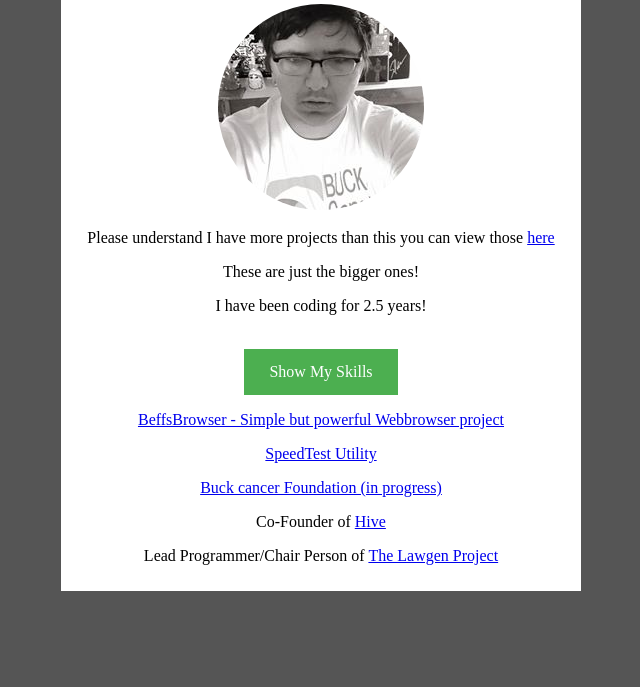
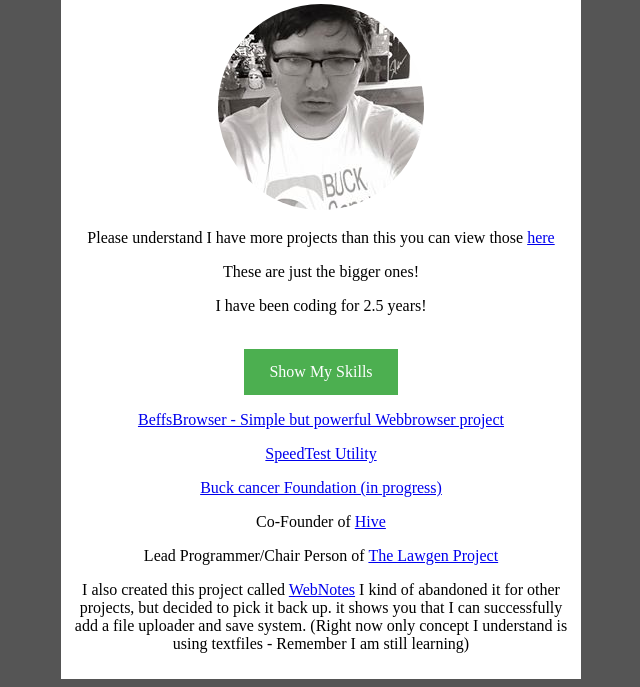
Before and after one commit to jdc20181/Portfolio, a plain HTML site: page projects.html in a window 1280 px wide. Both pictures are taken after a click on the link "Show My Skills". Shown: the part 143-830 px from the top of the page, without its empty margins (319-959 px from the left). Before the commit the page ends 800 px from the top, so only its background shows below. Drawn offline with Linux system fonts and the light colour scheme.

Commit message:
Update projects.html

```diff
--- a/projects.html
+++ b/projects.html
@@ -33,6 +33,9 @@
    <p> <a  href="http://buckcancerfoundation.org">Buck cancer Foundation (in progress)</a></p>
    <p> Co-Founder of  <a href="http://hive.study">Hive </a></p>
    <p> Lead Programmer/Chair Person of <a  href="http://lawgen.org">The Lawgen Project</a></p>
+            <p> I also created this project called <a href="https://jdc20181.github.io/WebNotes/notes.html">WebNotes</a> I kind of abandoned it for other projects, but decided to pick it back up.
+               it shows you that I can successfully add a file uploader and save system. (Right now only concept I understand is using textfiles - Remember I am still learning)
+            </p>
    </div>
 
    </div>
```
